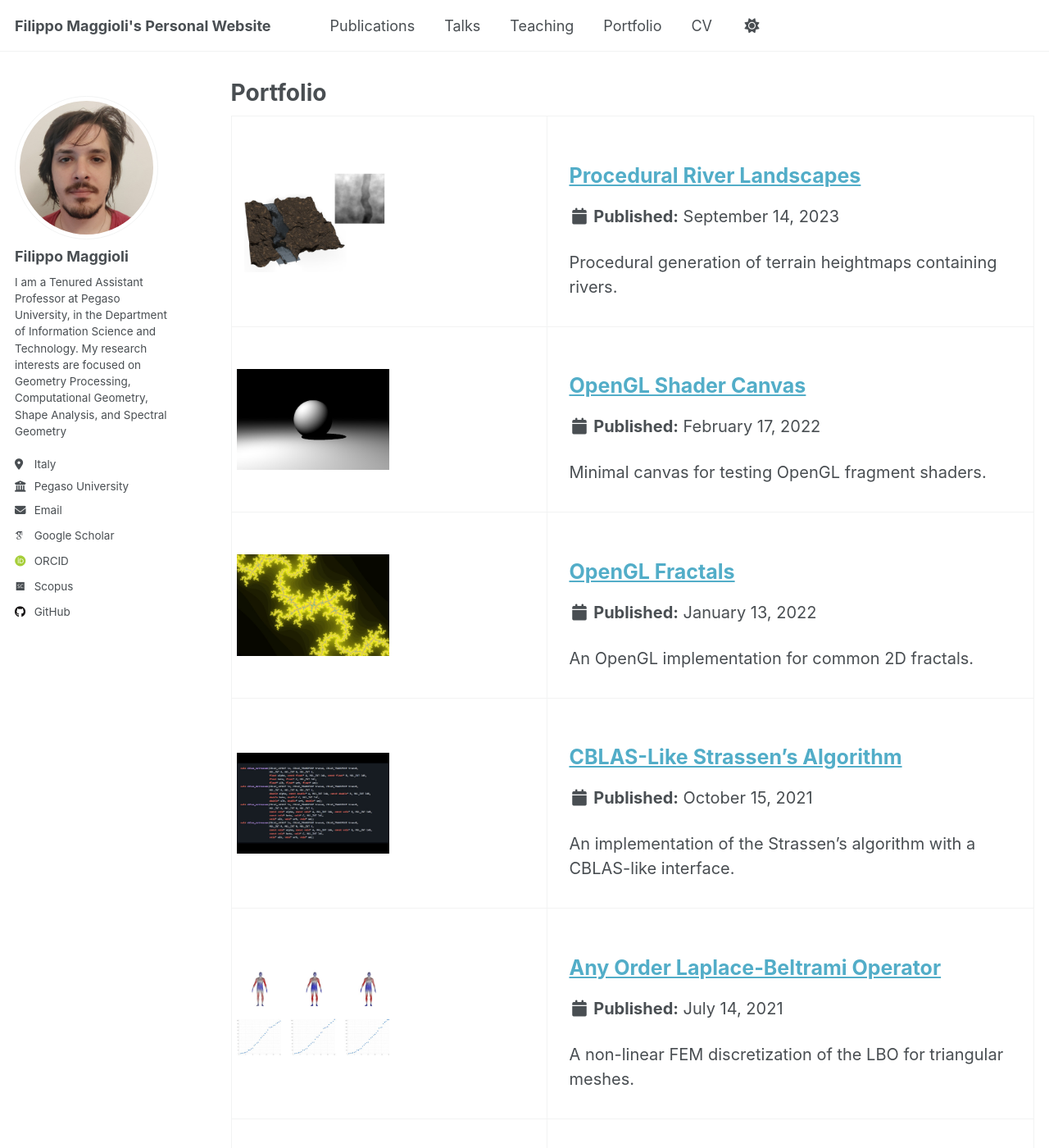
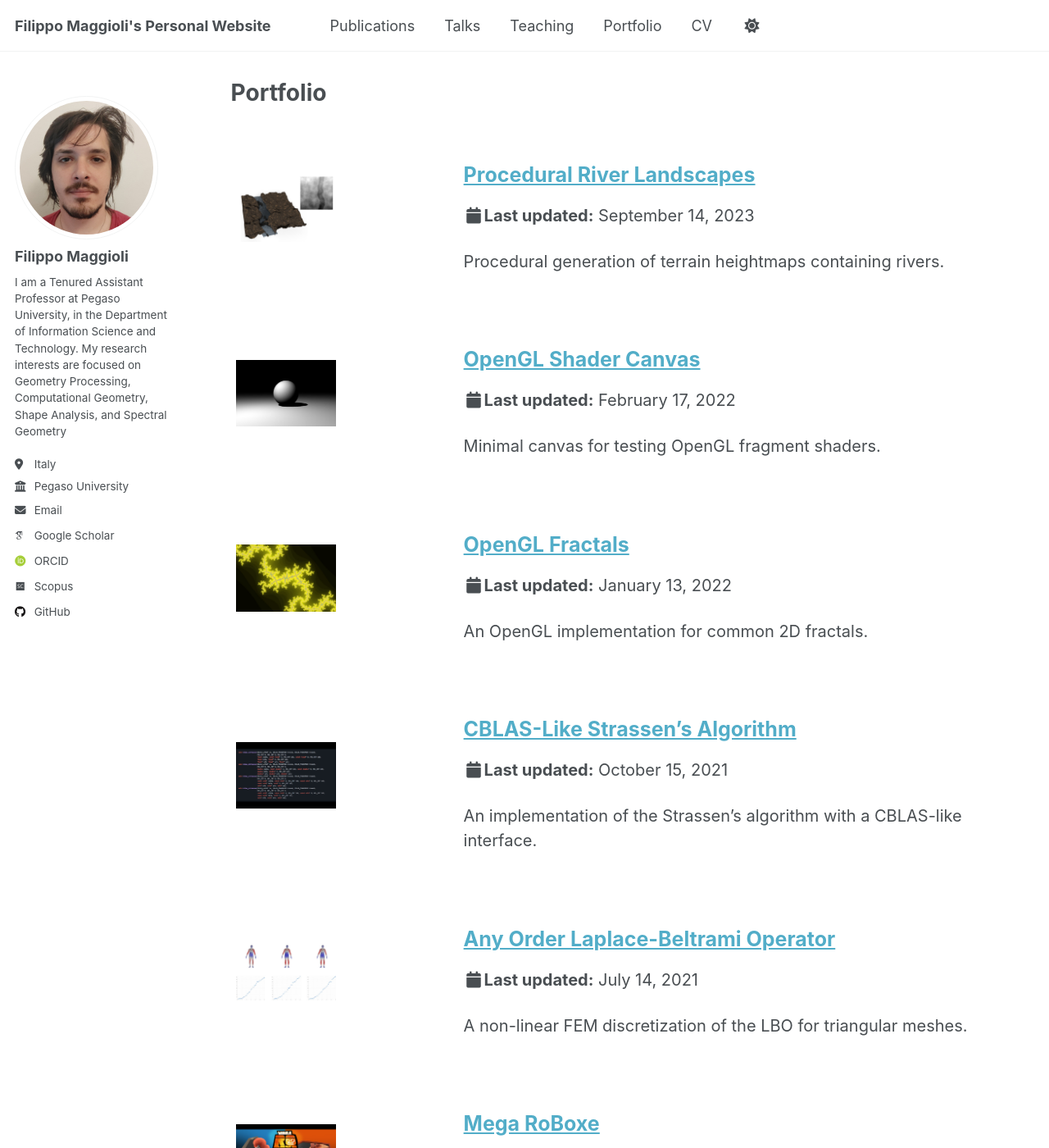
Before and after one commit to fmaggioli/fmaggioli.github.io, a Jekyll site: the page built from _pages/portfolio.html, in a window 1280 px wide and 1400 px high. Shown: the whole window at 82% size. Built offline with Jekyll 4.4.1, drawn with Linux system fonts in a browser that asks for light colours; some web fonts are replaced; some of the changed text lies outside the part shown.

Commit message:
Polishing portfolio

```diff
--- a/_includes/portfolio-single.html
+++ b/_includes/portfolio-single.html
@@ -13,7 +13,7 @@
 {% endif %}
 
 <tr>
-  <td><img src="{{ post.teaser }}"></td>
+  <td><img src="{{ post.teaser }}" width="250"></td>
   <td>
     <div class="{{ include.type | default: "list" }}__item">
       <article class="archive__item" itemscope itemtype="http://schema.org/CreativeWork">
@@ -35,7 +35,7 @@
                 {% elsif post.collection == 'publications' %}
                   <p>Published in <i>{{ post.venue }}</i>, {{ post.date | default: "1900-01-01" | date: "%Y" }} </p>
                 {% elsif post.date %}
-                <p class="page__date"><strong><i class="fa fa-fw fa-calendar" aria-hidden="true"></i> {{ site.data.ui-text[site.locale].date_label | default: "Last updated:" }}</strong> <time datetime="{{ post.date | default: "1900-01-01" | date_to_xmlschema }}">{{ post.date | default: "1900-01-01" | date: "%B %d, %Y" }}</time></p>
+                <p class="page__date"><strong><i class="fa fa-fw fa-calendar" aria-hidden="true"></i>Last updated:</strong> <time datetime="{{ post.date | default: "1900-01-01" | date_to_xmlschema }}">{{ post.date | default: "1900-01-01" | date: "%B %d, %Y" }}</time></p>
                 {% endif %}
 
             {% if post.excerpt and site.read_more != 'enabled' %}
--- a/_pages/portfolio.html
+++ b/_pages/portfolio.html
@@ -24,6 +24,10 @@ img {
     font-size: 20px;
     padding-left: 20px;
   }
+
+  table, tr, td {
+    border: none;
+  }
 </style>
 
 
```
Lines whose indentation alone changed are shown as unchanged.
